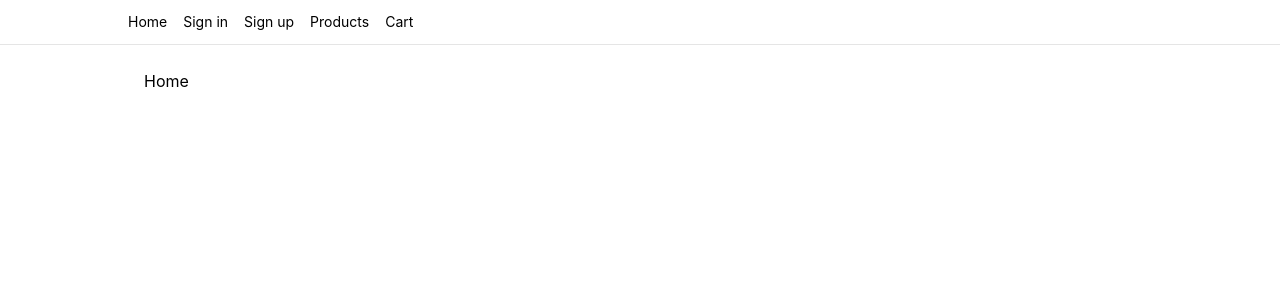
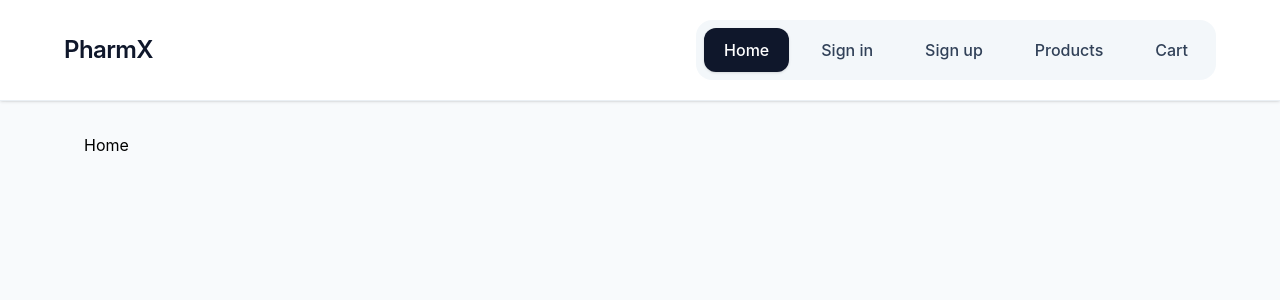
Before and after one commit to Maxmillian-Muiruri/PharmX, a React (Vite) app in the folder apps/frontend/: page / in a window 1280 px wide. Shown: the top 300 px of the page. Built offline with nearby package versions, Linux system fonts and the light colour scheme.

Commit message:
Quality patches

```diff
--- a/apps/frontend/src/App.tsx
+++ b/apps/frontend/src/App.tsx
@@ -1,5 +1,10 @@
 import { useContext } from "react";
-import { Link, Outlet, RouterProvider, createBrowserRouter } from "react-router-dom";
+import {
+  NavLink,
+  Outlet,
+  RouterProvider,
+  createBrowserRouter,
+} from "react-router-dom";
 import { APPContext } from "./context";
 import { Error404Page, ErrorPage } from "./components/dev/core";
 import {
@@ -19,19 +24,46 @@ import { ProductDetail } from "./app/products/product/page";
 import { Cart } from "./app/cart/page";
 
 const AppLayout = () => {
+  const navItems = [
+    { to: ROOT_URL_PREFIX, label: "Home" },
+    { to: AUTH_URL_PREFIX, label: "Sign in" },
+    { to: SIGNUP_URL, label: "Sign up" },
+    { to: PRODUCTLIST_URL, label: "Products" },
+    { to: CART_URL, label: "Cart" },
+  ];
+
   return (
-    <div>
-      <header className="w-full border-b border-neutral-200 px-4 py-3">
-        <nav className="mx-auto flex max-w-5xl items-center gap-4 text-sm">
-          <Link to={ROOT_URL_PREFIX}>Home</Link>
-          <Link to={AUTH_URL_PREFIX}>Sign in</Link>
-          <Link to={SIGNUP_URL}>Sign up</Link>
-          <Link to={PRODUCTLIST_URL}>Products</Link>
-          <Link to={CART_URL}>Cart</Link>
+    <div className="min-h-screen bg-slate-50">
+      <header className="sticky top-0 z-20 w-full border-b border-slate-200/70 bg-white/95 px-5 py-5 shadow-sm backdrop-blur">
+        <nav className="mx-auto flex max-w-6xl items-center justify-between gap-6">
+          <NavLink
+            className="text-2xl font-semibold tracking-tight text-slate-900"
+            to={ROOT_URL_PREFIX}
+          >
+            PharmX
+          </NavLink>
+
+          <div className="flex flex-wrap items-center gap-3 rounded-2xl bg-slate-100/80 p-2">
+            {navItems.map((item) => (
+              <NavLink
+                className={({ isActive }) =>
+                  `rounded-xl px-5 py-2.5 text-base font-medium transition-colors ${
+                    isActive
+                      ? "bg-slate-900 text-white shadow-sm"
+                      : "text-slate-700 hover:bg-white hover:text-slate-900"
+                  }`
+                }
+                key={item.to}
+                to={item.to}
+              >
+                {item.label}
+              </NavLink>
+            ))}
+          </div>
         </nav>
       </header>
 
-      <main className="mx-auto max-w-5xl px-4 py-6">
+      <main className="mx-auto max-w-6xl px-5 py-8">
         <Outlet />
       </main>
     </div>
```
